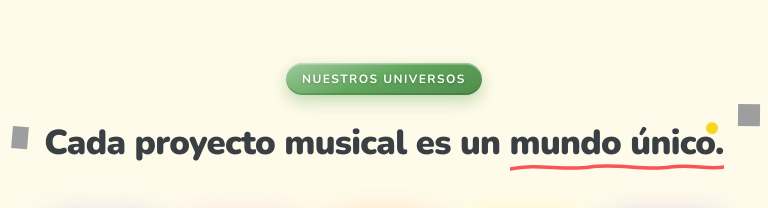
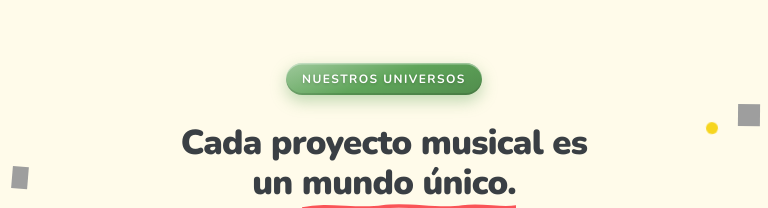
Before and after one commit to records-design/web-babidibu-version-4, a PHP site: page / in a window 768 px wide. Shown: the part 1801-2009 px from the top of the page. Run offline with PHP 8.4, Linux system fonts and the light colour scheme; data that the repository does not hold is empty; grey boxes are pictures that could not be loaded.

Commit message:
Tablet: 'un mundo único' en segunda línea solo en tablet

```diff
--- a/index.html
+++ b/index.html
@@ -198,7 +198,7 @@
   <div class="section-inner section-inner--center">
     <div class="section-label-pill reveal" id="anchor-universos">Nuestros universos</div>
     <div class="section-title-wrap">
-      <h2 class="section-title reveal reveal-delay-1">Cada proyecto musical es un <span class="title-squiggle title-squiggle--coral">mundo único.</span></h2>
+      <h2 class="section-title reveal reveal-delay-1">Cada proyecto musical es<br class="br-tablet"> un <span class="title-squiggle title-squiggle--coral">mundo único.</span></h2>
       <img src="imagenes-babidibu-records/estrella coral.svg" class="title-deco title-deco--star" style="top:-18px;right:-32px;animation-delay:0s;">
       <img src="imagenes-babidibu-records/estrella verde.svg" class="title-deco title-deco--star" style="bottom:8px;left:-28px;width:16px;animation-delay:0.8s;">
       <div class="title-deco title-deco--dot" style="top:4px;right:10px;background:var(--amarillo);animation-delay:1.2s;"></div>
--- a/style.css
+++ b/style.css
@@ -57,6 +57,7 @@ ul { list-style: none; }
               inset 0 -2px 0 rgba(0,0,0,0.12);
   text-shadow: 0 1px 3px rgba(0,0,0,0.2);
 }
+.br-tablet { display: none; }
 .section-title {
   font-size: clamp(22px, 2.6vw, 38px); font-weight: 900;
   line-height: 1.15; letter-spacing: -0.02em;
@@ -1341,6 +1342,7 @@ section { position: relative; overflow: visible; }
 
   /* Sección títulos */
   .section-title { font-size: clamp(32px, 4.5vw, 48px); margin-bottom: 32px; }
+  .br-tablet { display: block; }
 
   /* Que-es — 3 cards verticales en fila */
   .cards-grid-3 { grid-template-columns: repeat(3, 1fr); gap: 16px; }
```
